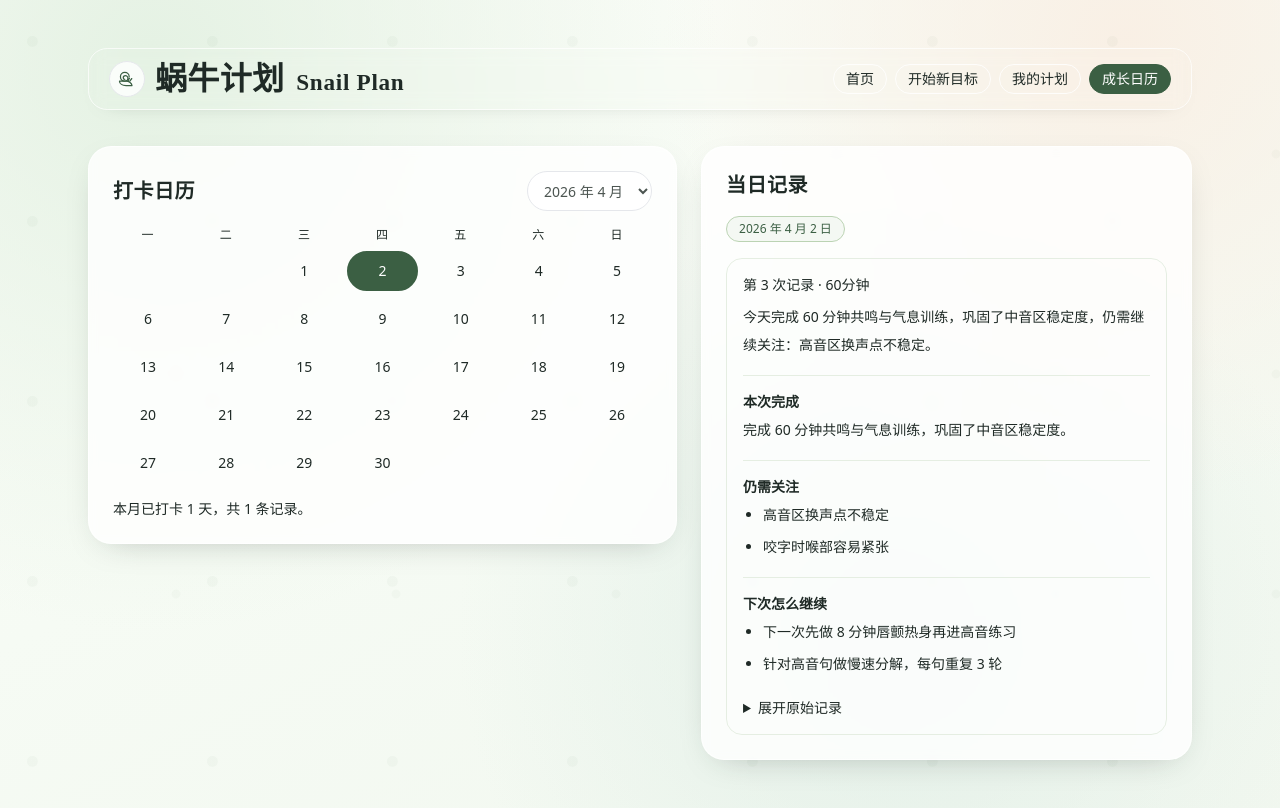
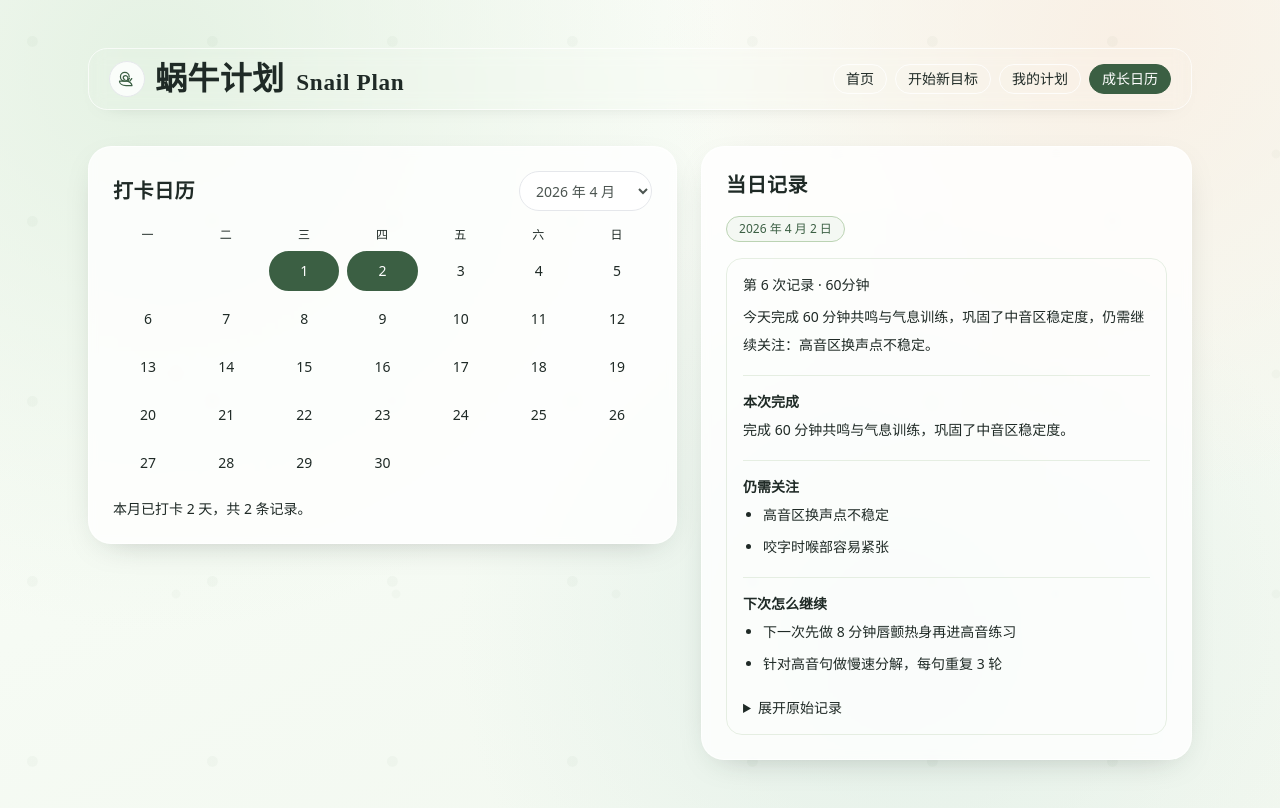
Before and after one commit to janetzheng1998/Snail-plan, a Next.js app: page /calendar in a window 1280 px wide. Built offline with nearby package versions, Linux system fonts and the light colour scheme.

Commit message:
fix: sync calendar with local records and plan scope

```diff
--- a/src/app/calendar/page.tsx
+++ b/src/app/calendar/page.tsx
@@ -1,13 +1,13 @@
+import { Suspense } from "react";
+import { CalendarContent } from "@/components/plans/calendar-content";
 import { PageShell } from "@/components/page-shell";
-import { RecordCalendar } from "@/components/plans/record-calendar";
-import { getPlanById } from "@/lib/mock-data";
 
 export default function CalendarPage() {
-  const plan = getPlanById("voice-lesson-10");
-
   return (
     <PageShell currentPath="/calendar">
-      {plan ? <RecordCalendar records={plan.records} /> : null}
+      <Suspense fallback={null}>
+        <CalendarContent />
+      </Suspense>
     </PageShell>
   );
 }
--- /dev/null
+++ b/src/components/plans/calendar-content.tsx
@@ -0,0 +1,67 @@
+"use client";
+
+import { useEffect, useMemo, useState } from "react";
+import { useSearchParams } from "next/navigation";
+import { RecordCalendar } from "@/components/plans/record-calendar";
+import { getLocalPlans, mergePlansWithLocal } from "@/lib/local-plans";
+import { getLocalRecords, localRecordToPlanRecord, type LocalRecord } from "@/lib/local-records";
+import { plans, type Plan, type PlanRecord } from "@/lib/mock-data";
+
+function mergeRecords(primary: PlanRecord[], secondary: PlanRecord[]): PlanRecord[] {
+  const map = new Map<string, PlanRecord>();
+
+  for (const record of primary) {
+    map.set(record.id, record);
+  }
+
+  for (const record of secondary) {
+    map.set(record.id, record);
+  }
+
+  return [...map.values()].sort((a, b) => b.date.localeCompare(a.date));
+}
+
+export function CalendarContent() {
+  const searchParams = useSearchParams();
+  const scopedPlanId = searchParams.get("planId") ?? "";
+  const [localPlans, setLocalPlans] = useState<Plan[]>([]);
+  const [localRecords, setLocalRecords] = useState<LocalRecord[]>([]);
+
+  useEffect(() => {
+    const syncFromStorage = () => {
+      setLocalPlans(getLocalPlans());
+      setLocalRecords(getLocalRecords());
+    };
+
+    syncFromStorage();
+    window.addEventListener("storage", syncFromStorage);
+
+    return () => {
+      window.removeEventListener("storage", syncFromStorage);
+    };
+  }, []);
+
+  const mergedPlans = useMemo(() => mergePlansWithLocal(plans, localPlans), [localPlans]);
+
+  const recordsFromPlans = useMemo(() => {
+    if (!scopedPlanId) {
+      return mergedPlans.flatMap((plan) => plan.records);
+    }
+
+    return mergedPlans.find((plan) => plan.id === scopedPlanId)?.records ?? [];
+  }, [mergedPlans, scopedPlanId]);
+
+  const recordsFromLocalStorage = useMemo(() => {
+    const scoped = scopedPlanId
+      ? localRecords.filter((record) => record.planId === scopedPlanId)
+      : localRecords;
+    return scoped.map(localRecordToPlanRecord);
+  }, [localRecords, scopedPlanId]);
+
+  const records = useMemo(
+    () => mergeRecords(recordsFromPlans, recordsFromLocalStorage),
+    [recordsFromLocalStorage, recordsFromPlans]
+  );
+
+  return <RecordCalendar records={records} />;
+}
--- a/src/components/plans/plan-detail-page-content.tsx
+++ b/src/components/plans/plan-detail-page-content.tsx
@@ -87,7 +87,7 @@ export function PlanDetailPageContent({ planId }: PlanDetailPageContentProps) {
       <section className="mt-8">
         <Card className="flex flex-wrap items-center justify-between gap-3 bg-white/75">
           <h3 className="text-xl text-ink-900">成长日历</h3>
-          <Link href="/calendar" className={buttonClasses("secondary", "md")}>
+          <Link href={`/calendar?planId=${encodeURIComponent(plan.id)}`} className={buttonClasses("secondary", "md")}>
             打开日历
           </Link>
         </Card>
```
